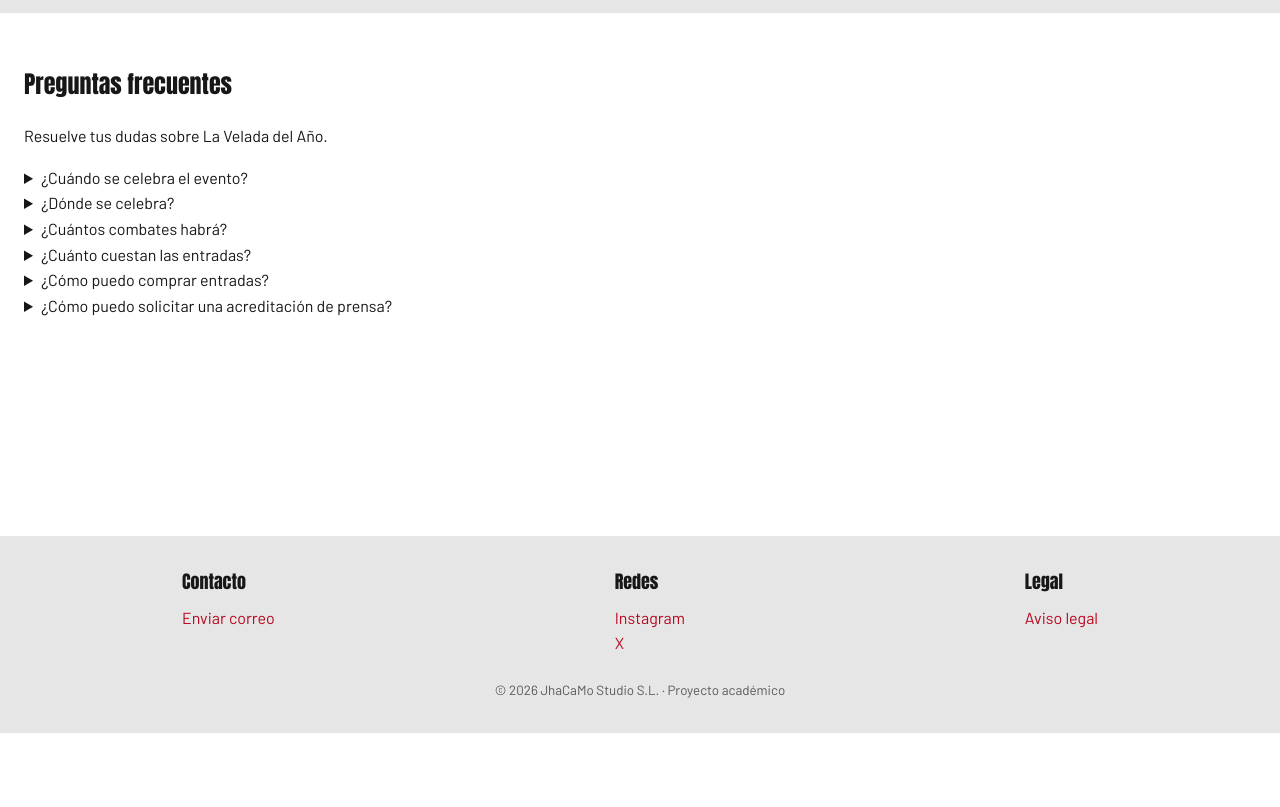
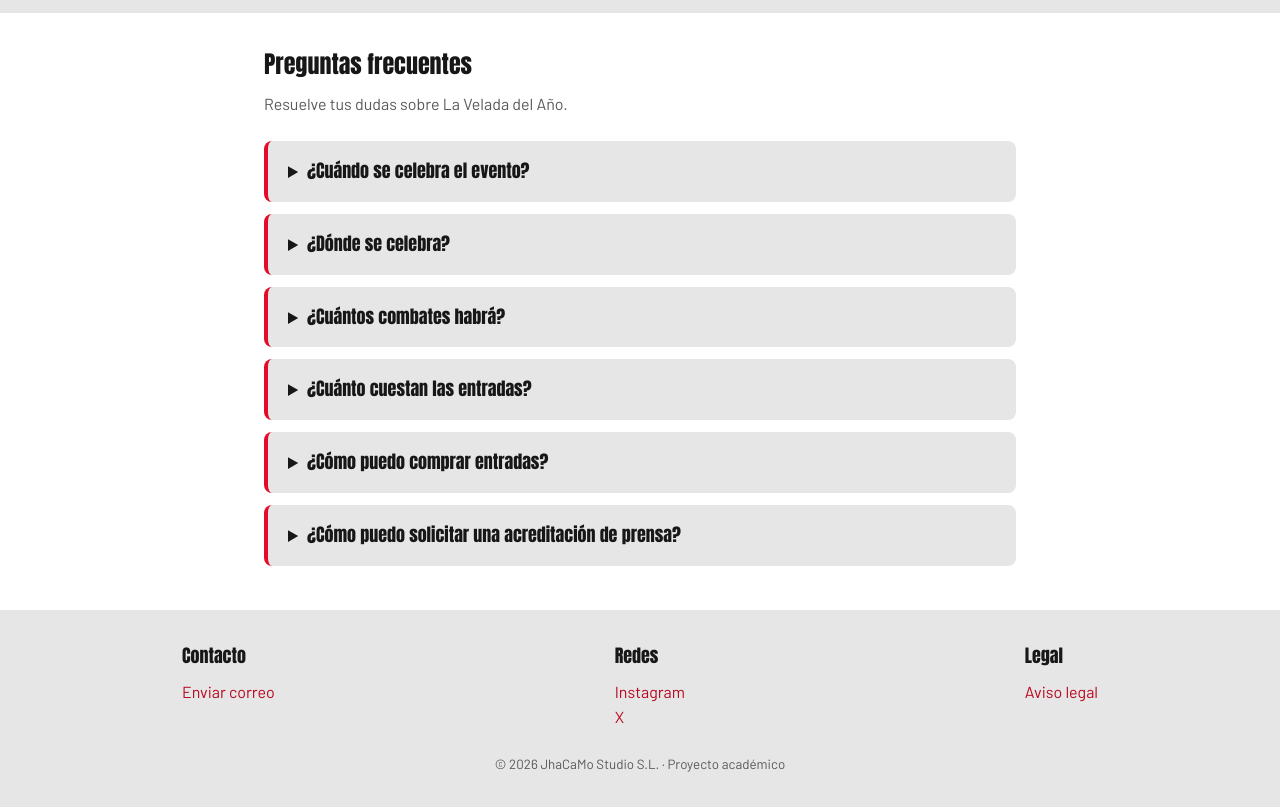
Before and after one commit to camilokurk/la-velada-web, a plain HTML site: page pages/faq.html in a window 1280 px wide. Shown: the part 67-874 px from the top of the page. Before the commit the page ends 800 px from the top, so only its background shows below. Drawn offline with Linux system fonts and the light colour scheme.

Commit message:
G4-12 Dar estilo a la FAQ con details y summary

```diff
--- a/css/style.css
+++ b/css/style.css
@@ -866,3 +866,49 @@ main > h1:has(+ #combats-list) {
         font-size: 0.875rem;
     }
 }
+
+#faq {
+    max-width: 50rem;
+    margin: 0 auto;
+}
+
+#faq h1 {
+    margin: 0 0 0.5rem;
+}
+
+#faq > p {
+    margin: 0 0 1.5rem;
+    color: var(--color-text-muted);
+}
+
+#faq details {
+    margin-bottom: 0.75rem;
+    background-color: var(--color-surface);
+    border-left: 0.25rem solid var(--color-primary);
+    border-radius: 0.5rem;
+}
+
+#faq summary {
+    padding: 1rem 1.25rem;
+    font-family: var(--font-titles);
+    font-size: 1.125rem;
+    cursor: pointer;
+}
+
+#faq summary:hover {
+    color: var(--color-link);
+}
+
+#faq details[open] summary {
+    border-bottom: 1px solid var(--color-border);
+}
+
+#faq details p {
+    margin: 0;
+    padding: 1rem 1.25rem;
+}
+
+#faq details a {
+    display: inline-block;
+    margin: 0 1.25rem 1rem;
+}
```
